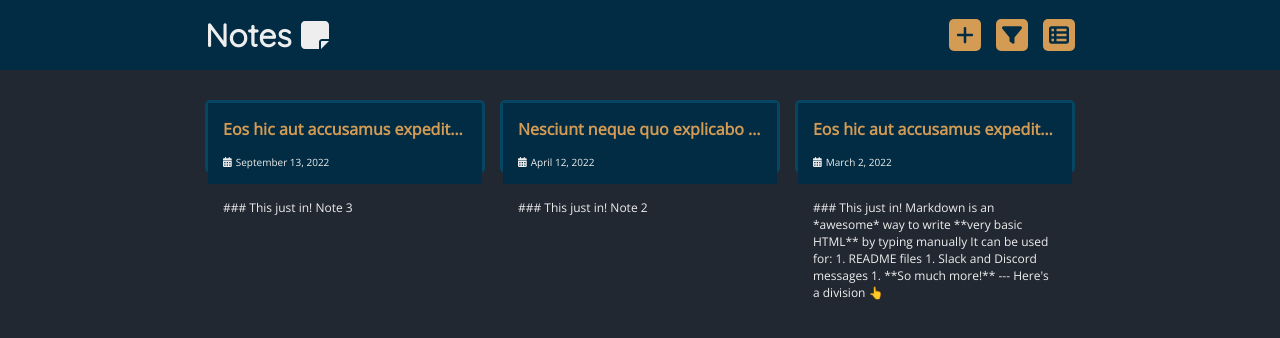
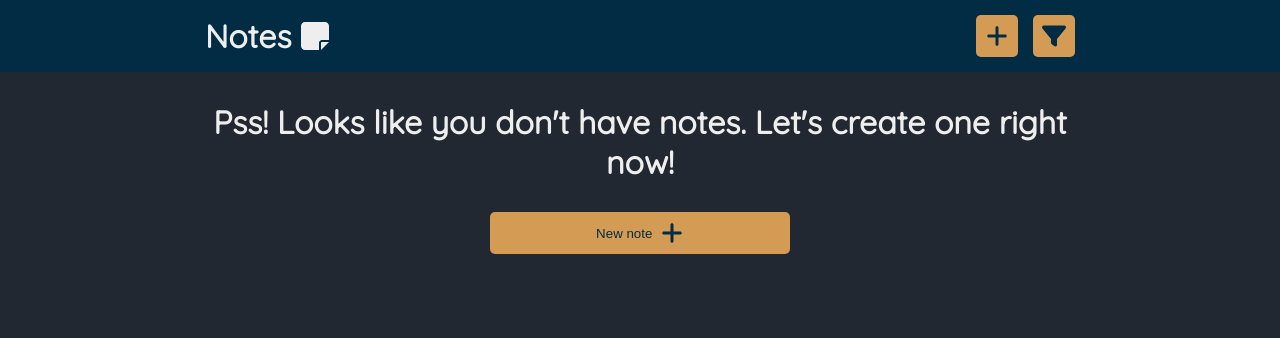
Before and after one commit to telesyk/react-markdown-editor-training-app, a React (Create React App) app: page / in a window 1280 px wide. Shown: the top 338 px of the page. Built offline with nearby package versions, Linux system fonts and the light colour scheme.

Commit message:
Extend constants; add captions; update styles; update Button.

```diff
--- a/src/App.js
+++ b/src/App.js
@@ -8,12 +8,20 @@ import Preview from "./components/Preview";
 import Editor from "./components/Editor";
 import Button from "./components/Button";
 
-const EMPTY_TEXT = "Looks like you weren't create any notes, yet";
-const { FILTERS } = constants;
+const captions = {
+  newNote: {
+    title: "New note ",
+    content: "### This just in! Note ",
+  },
+  addButton: "New note",
+  returnButton: "Return to list"
+};
+
+const { FILTERS, EMPTY_TEXT } = constants;
 const { getNotesByDateCreated, getNotesByDateModified } = helpers;
 
 export default function App({ store }) {
-  const [notes, setNotes] = useState(store.notes || []);
+  const [notes, setNotes] = useState(store.notess || []);
   const [isGridView, setIsGridView] = useState(store.isGridView || true);
   const [isEditorOpened, setIsEditorOpened] = useState(false);
   const [activeNoteId, setActiveNoteId] = useState(null);
@@ -35,8 +43,8 @@ export default function App({ store }) {
       id: nanoid(),
       dateCreated: newDate,
       dateModified: newDate,
-      title: `New note ${notes.length + 1}`,
-      content: `### This just in! Note ${notes.length + 1}`
+      title: captions.newNote.title + (notes.length + 1),
+      content: captions.newNote.content + (notes.length + 1)
     };
     setNotes(prevNotes => [newNote, ...prevNotes]);
     setActiveNoteId(newNote.id);
@@ -81,6 +89,9 @@ export default function App({ store }) {
     setFilteredByCreate(prevFilter => !prevFilter);
   };
 
+  const isEmptyClass = !notes.length > 0 && "is-empty";
+  const mainBlockClass = "app-main container " + isEmptyClass
+
   return (
     <div className="app">
       <Header
@@ -91,7 +102,7 @@ export default function App({ store }) {
         handleNotesFilter={handleNotesFilter}
       />
 
-      <div className="container">
+      <main className={mainBlockClass}>
         {
           notes.length > 0
           ?
@@ -109,16 +120,17 @@ export default function App({ store }) {
           </div>
           :
           <>
-            <h1 className="app-previews empty">{EMPTY_TEXT}</h1>
-            <Button onClick={createNote} icon={faPlus}>Create Note</Button>
+            <h1 className="app-previews">{EMPTY_TEXT}</h1>
+            <Button onClick={createNote} icon={faPlus}>{captions.addButton}</Button>
           </>
         }
-      </div>
+      </main>
       {isEditorOpened && activeNoteId && (
         <Editor
           note={findActiveNote()}
           handleNoteUpdate={updateNote}
           handleClose={handleEditorClose}
+          captions={captions}
         />
       )}
     </div>
--- a/src/components/Button.js
+++ b/src/components/Button.js
@@ -1,14 +1,16 @@
 import { FontAwesomeIcon } from "@fortawesome/react-fontawesome";
 
 const Button = ({ children, icon, className, onClick }) => {
-  const classes = !className ? "ui-button" : `ui-button ${className}`;
+  const classes =
+    `ui-button ${className ? className : ""} ${icon && !children ? "only-icon" : ""}`;
+
   const handleClick = (e) => {
     e.preventDefault();
     return onClick();
   };
   return (
     <button className={classes} onClick={handleClick}>
-      {children}
+      {children && <span>{children}</span>}
       {icon && <FontAwesomeIcon icon={icon} />}
     </button>
   );
--- a/src/components/Editor.js
+++ b/src/components/Editor.js
@@ -8,7 +8,12 @@ import Button from "./Button";
 
 const { getDigitalDateFormat } = helpers;
 
-const Editor = ({ note, handleClose, handleNoteUpdate }) => {
+const Editor = ({
+  note,
+  handleClose,
+  handleNoteUpdate,
+  captions
+}) => {
   const { title, content, dateCreated, dateModified } = note;
   const [selectedTab, setSelectedTab] = useState("write");
 
@@ -40,7 +45,7 @@ const Editor = ({ note, handleClose, handleNoteUpdate }) => {
           />
         </div>
         <footer className="editor__footer">
-          <Button className="editor__close-bottom" onClick={handleClose}>Back to list</Button>
+          <Button className="editor__close-bottom" onClick={handleClose}>{captions.returnButton}</Button>
         </footer>
       </article>
       <Button className="editor__close" onClick={handleClose} icon={faXmark} />
--- a/src/constants.js
+++ b/src/constants.js
@@ -5,4 +5,6 @@ export default {
   LIMIT_PREVIEW_TITLE: 60,
 
   FILTERS: ["dateCreated", "dateModified"],
+
+  EMPTY_TEXT: "Pss! Looks like you don't have notes. Let's create one right now!",
 };
--- /dev/null
+++ b/src/helpers/get-store.js
@@ -0,0 +1,5 @@
+const getStore = () => {
+
+};
+
+export default getStore;
--- a/src/helpers/index.js
+++ b/src/helpers/index.js
@@ -5,6 +5,7 @@ import getNotesByDateCreated from "./get-notes-by-date-created";
 import getNotesByDateModified from "./get-notes-by-date-modified";
 import getReadableDateFormat from "./get-readable-date-format";
 import getDigitalDateFormat from "./get-digital-date-format";
+import getStore from "./get-store";
 
 export default {
   correctPreview,
@@ -14,4 +15,5 @@ export default {
   getNotesByDateModified,
   getReadableDateFormat,
   getDigitalDateFormat,
+  getStore,
 };
--- a/src/styles.scss
+++ b/src/styles.scss
@@ -3,8 +3,8 @@
   --font-family-editor: "Open Sans", sans-serif;
   --gaps-base: 15px;
   --border-radius: 5px;
-  --button-size-default: 32px;
-  --button-icon-size-default: 20px;
+  --button-size-default: 42px;
+  --button-icon-size-default: 24px;
   --color-primary: #022C43;
   --color-secondary: #222831;
   --color-secondary-minor: #064663;
@@ -34,12 +34,6 @@ body {
   background-color: var(--color-secondary);
 }
 
-//test
-#root {
-  position: relative;
-  z-index: 9147483647;
-}
-
 .container {
   max-width: 900px;
   margin: 0 auto;
@@ -66,6 +60,20 @@ body {
   svg {
     width: var(--button-icon-size-default);
     height: var(--button-icon-size-default);
+  }
+
+  span + svg {
+    margin-left: calc(var(--gaps-base) / 2);
+  }
+
+  .is-empty & {
+    width: 100%;
+    max-width: 300px;
+  }
+
+  &:not(.only-icon) {
+    padding-left: var(--gaps-base);
+    padding-right: var(--gaps-base);
   }
 }
 
@@ -122,14 +130,19 @@ body {
     }
   }
 
+  &-main {
+
+    &.is-empty {
+      text-align: center;
+      display: flex;
+      flex-direction: column;
+      align-items: center;
+    }
+  }
+
   &-previews {
     gap: var(--gaps-base);
     padding: calc(2 * var(--gaps-base)) 0;
-
-    &.empty {
-      padding: 40px 0;
-      text-align: center;
-    }
   }
 }
 
@@ -176,8 +189,8 @@ body {
 
   &__close {
     position: absolute;
-    top: var(--gaps-base);
-    right: var(--gaps-base);
+    top: 2px;
+    right: 2px;
     background-color: transparent;
     color: var(--color-accent);
   }
```
